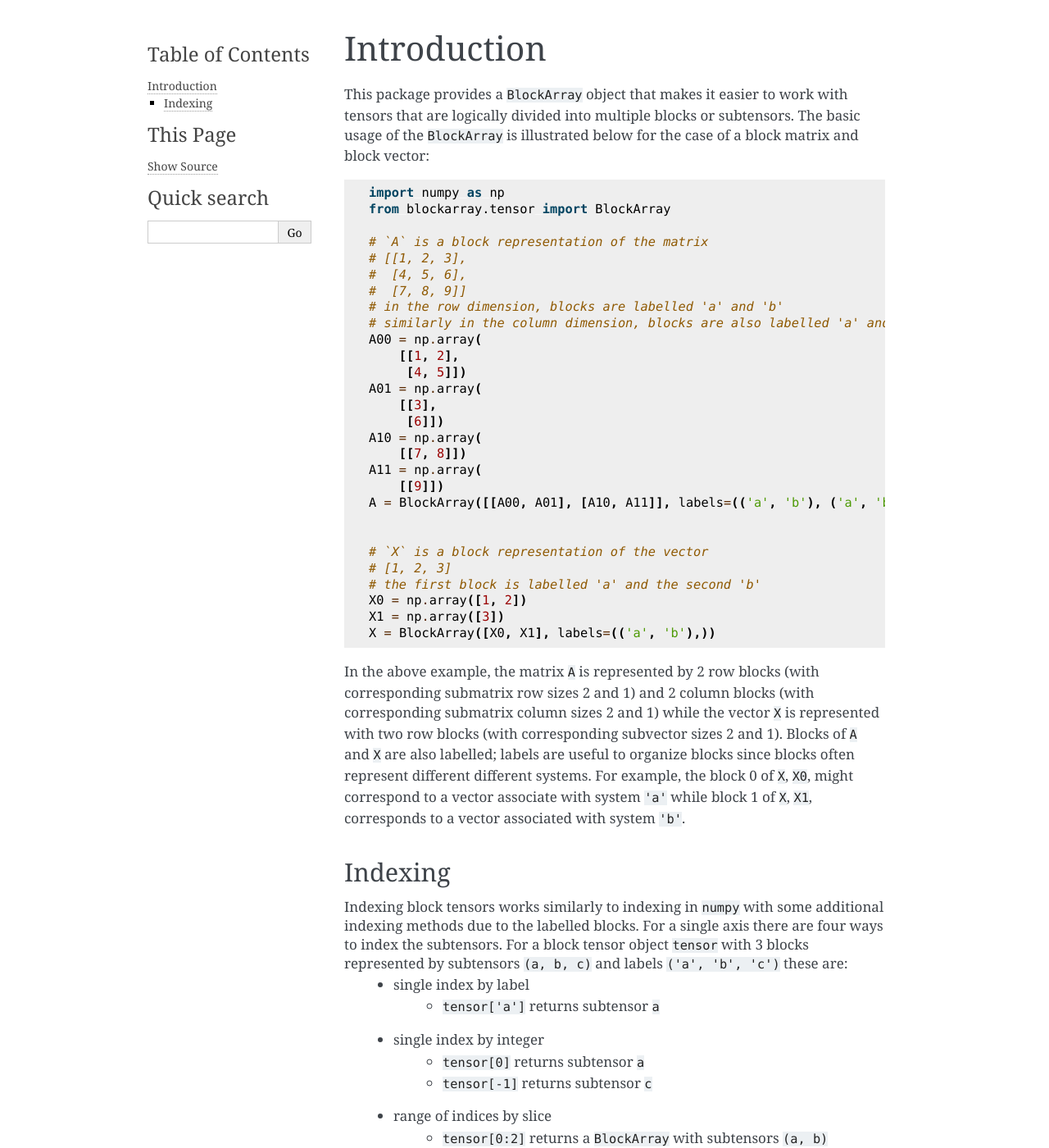
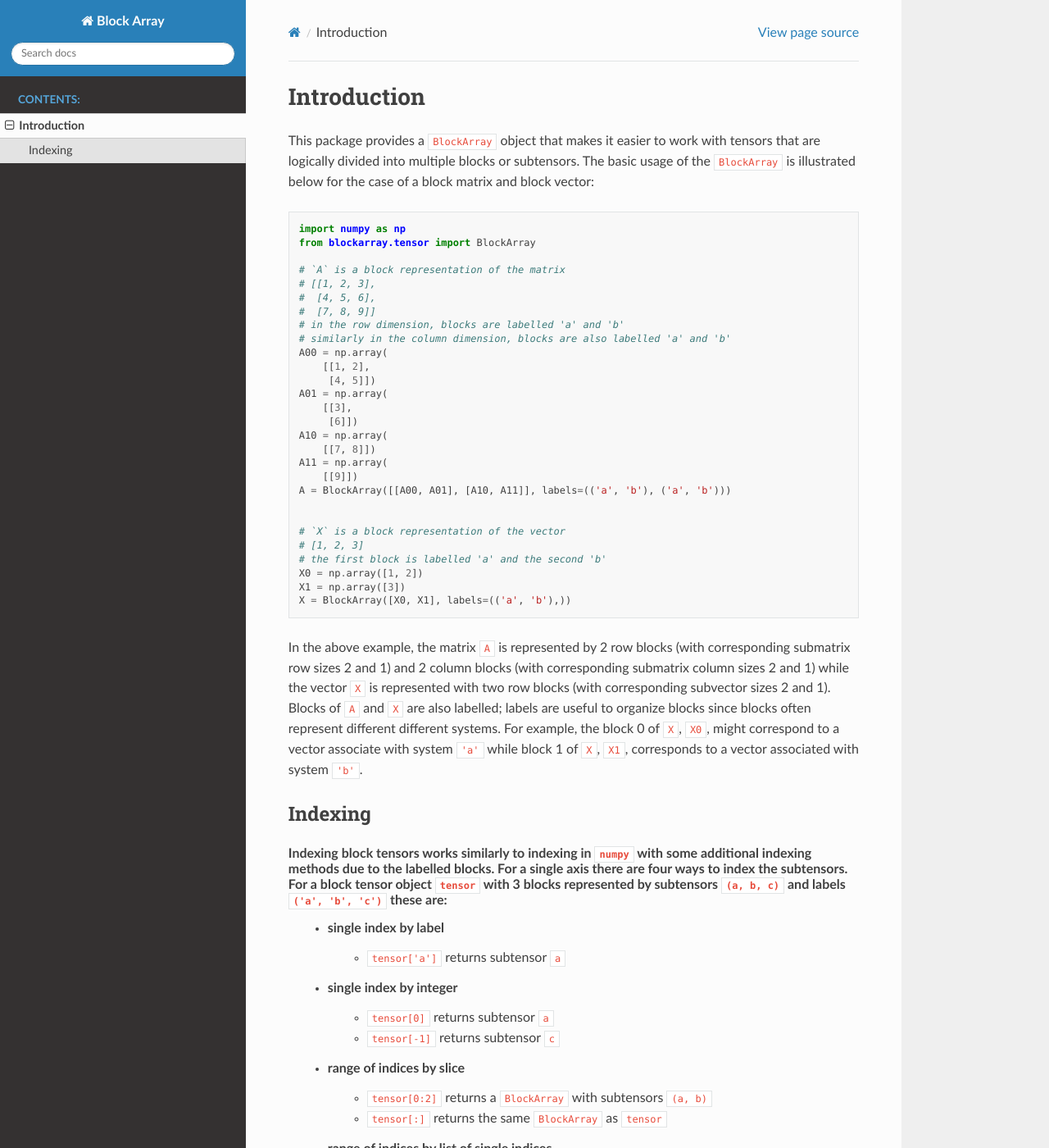
Before and after one commit to jon-deng/block-array, a Sphinx documentation site: the page built from docs/source/intro.rst, in a window 1280 px wide and 1400 px high. Shown: the whole window at 82% size. Built offline with Sphinx 7.4.7 and the Read the Docs theme 2.0.0, drawn with Linux system fonts in a browser that asks for light colours; some of the changed text lies outside the part shown.

Commit message:
Update docs theme to rtd

```diff
--- a/docs/source/conf.py
+++ b/docs/source/conf.py
@@ -14,10 +14,12 @@
 # import sys
 # sys.path.insert(0, os.path.abspath('.'))
 
+import sphinx_rtd_theme
+
 
 # -- Project information -----------------------------------------------------
 
-project = 'Block Tensor'
+project = 'Block Array'
 copyright = '2022, Jonathan Deng'
 author = 'Jonathan Deng'
 
@@ -31,6 +33,7 @@ release = '0.0'
 # extensions coming with Sphinx (named 'sphinx.ext.*') or your custom
 # ones.
 extensions = [
+    'sphinx_rtd_theme'
 ]
 
 # Add any paths that contain templates here, relative to this directory.
@@ -54,7 +57,7 @@ exclude_patterns = []
 # The theme to use for HTML and HTML Help pages.  See the documentation for
 # a list of builtin themes.
 #
-html_theme = 'alabaster'
+html_theme = 'sphinx_rtd_theme'
 
 # Add any paths that contain custom static files (such as style sheets) here,
 # relative to this directory. They are copied after the builtin static files,
```
